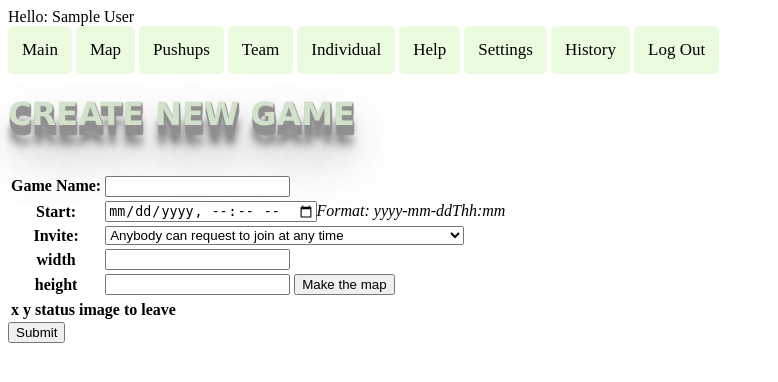
After one commit to sting-ray/pushup, a PHP site: page /create_game.php in a window 1280 px wide. The commit adds this page. Shown: the top 382 px of the page, without its empty margins (0-778 px from the left). Run offline with PHP 8.4, Linux system fonts and the light colour scheme; the visitor is signed in with stand-in values (Sample User, id 1); lists and menus that the app fills with data are empty.

Commit message:
working on create game

```diff
--- /dev/null
+++ b/create_game.php
@@ -0,0 +1,62 @@
+<?php
+
+include "header.inc.php";
+include "database.inc.php";
+
+echo "<h1>Create New Game</h1><br>";
+
+if ($_SERVER["REQUEST_METHOD"] == "POST") {
+    $name = fixInput($_POST["name"])."<br>";
+    $start = fixInput($_POST["start"])."<br>";
+    $invite = fixInput($_POST["invite"])."<br>";
+
+}
+else {
+    echo "
+        <script src='https://ajax.googleapis.com/ajax/libs/jquery/3.6.0/jquery.min.js'></script>
+
+        <form action='create_game.php' method='post'>
+        <table>
+        <tr><th>Game Name:</th><td><input type='text' name='name'></td></tr>
+        <tr><th>Start:</th><td><input type='datetime-local' name='start'><i>Format: yyyy-mm-ddThh:mm</i></td></tr>
+        <tr><th>Invite:</th><td><select name='invite'>
+            <option value='1' disabled>Anybody can join at any time</option>
+            <option value='2' disabled>Anybody can join before the competition starts</option>
+            <option value='3' selected>Anybody can request to join at any time</option>
+            <option value='4' disabled>Anybody can request to join before the competition starts</option>
+        </select></td></tr>
+        <tr><th>width</th><td><input type='number' name='width' id='width'></td></tr>
+        <tr><th>height</th><td><input type='number' name='height' id='height'> <button href='#' id='makeMap'>Make the map</button></td></tr>
+        </table>
+        <table id='details'>
+            <tr><th>x</th><th>y</th><th>status</th><th>image</th><th>to leave</th></tr>
+        </table>
+
+        <table id='map' class='map'>
+        </table>
+        <script>
+            $('#makeMap').on('click', function(e) {
+                e.preventDefault();
+                var height = $('#height').val();
+                var width = $('#width').val();
+                for (var y = 0; y < height; y++) {
+                    //$('#map').append('<tr><td>hello</td></tr>');
+                    $('#map').append('<tr id=' + y + '></tr>');
+                    for (var x = 0; x < width; x++) {
+                        var xy = 'x' + x + 'y' + y;
+                        $('#map #' + y).append('<td id=\'td'+xy+'\'><img src=\'map_icons/empty.png\'></td>');
+                        $('#details').append('<tr id=\'tr'+xy+'\'><td>'+x+'</td><td>'+y+'</td></tr>');
+                        $('#tr' + xy).hide();
+                    }
+                    //$('#map').append('<tr>');
+                    //$('#map').append('<td>hello</td>');
+                    //$('#map').append('</tr>');
+                }
+
+            });
+
+        </script>
+
+        <input type='submit'><p>
+    ";
+}
--- a/header.inc.php
+++ b/header.inc.php
@@ -33,7 +33,8 @@ echo "Hello: ".playerName."<br>";
 ?>
 
 <div class="pill-nav">
-    <a href='main.php' id='main.php'>Map</a>
+    <a href='main.php' id='main.php'>Main</a>
+    <a href='map.php' id='map.php'>Map</a>
     <a href='pushup.php' id='pushup.php'>Pushups</a>
     <a href='team.php' id='team.php'>Team</a>
     <a href='individual.php' id='individual.php'>Individual</a>
```
Also changed, not shown: main.php (+3 -98 lines), map.php (added, +106 -0 lines), icons/new_game.png (added).
